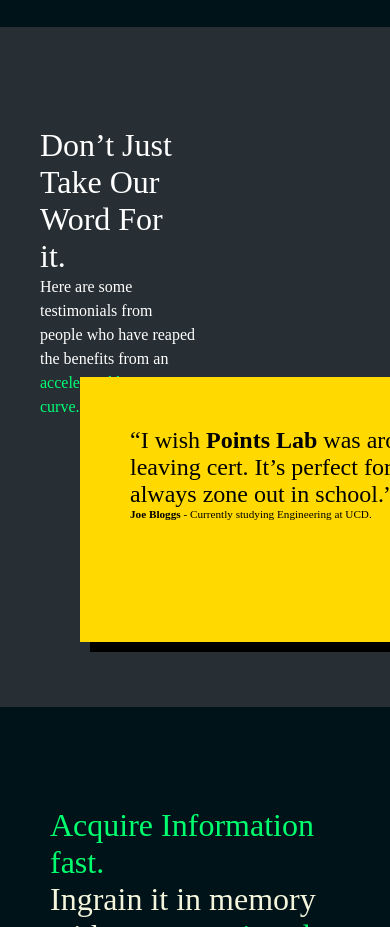
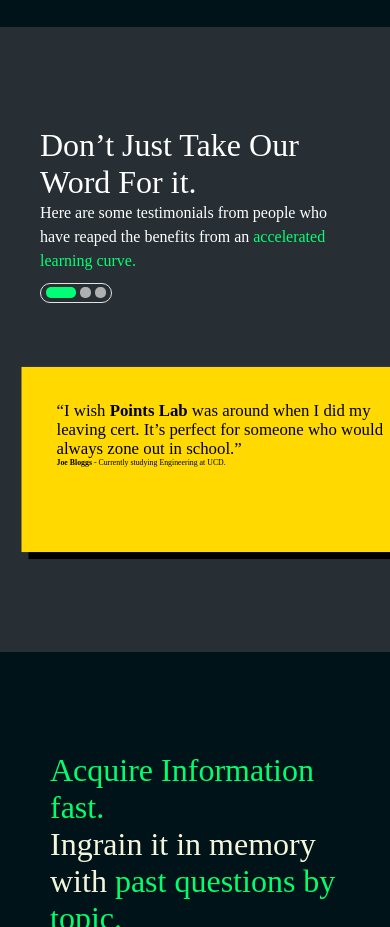
Before and after one commit to mikeyfennelly1/points-lab, a plain HTML site: page pointsLab-codeContents/index.html in a window 390 px wide. Shown: the part 2000-2927 px from the top of the page. Drawn offline with Linux system fonts and the light colour scheme; a web font is replaced by a local one.

Commit message:
more responsiveness issues with fourthPage resolved

```diff
--- a/pointsLab-codeContents/index.scss
+++ b/pointsLab-codeContents/index.scss
@@ -906,6 +906,9 @@
     @media screen and (max-width: 1090px) {
         height: 530px;
     }
+    @media screen and (max-width: 480px) {
+        height: 475px;
+    }
     .fourthPage {
         margin-left: calc(0.5*(100vw - 1500px));
         display: grid;
@@ -929,6 +932,10 @@
             }
             @media screen and (max-width: 1500px) {
                 left: 10px;
+            }
+            @media screen and (max-width: 756px) {
+                width: 80vw;
+                min-height: 350px;
             }
             h1 {
                 font-family: 'Merriweather';
@@ -995,6 +1002,24 @@
             @media screen and (max-width: 1090px) {
                 margin-top: 50px;
                 top: 300px;
+                left: 30px;
+            }
+            @media screen and (max-width: 725px) {
+                left: -100px;
+                scale: 0.9;
+            }
+            @media screen and (max-width: 580px) {
+                left: -200px;
+                scale: 0.8;
+            }
+            @media screen and (max-width: 480px) {
+                margin-top: 0px;
+                left: -300px;
+                scale: 0.7;
+            }
+            @media screen and (max-width: 323px) {
+                margin-top: 50px;
+                top: 330px;
                 left: 30px;
             }
             filter: drop-shadow(10px 10px black);
```
Also changed, not shown: pointsLab-codeContents/index.css, 1 other file.
